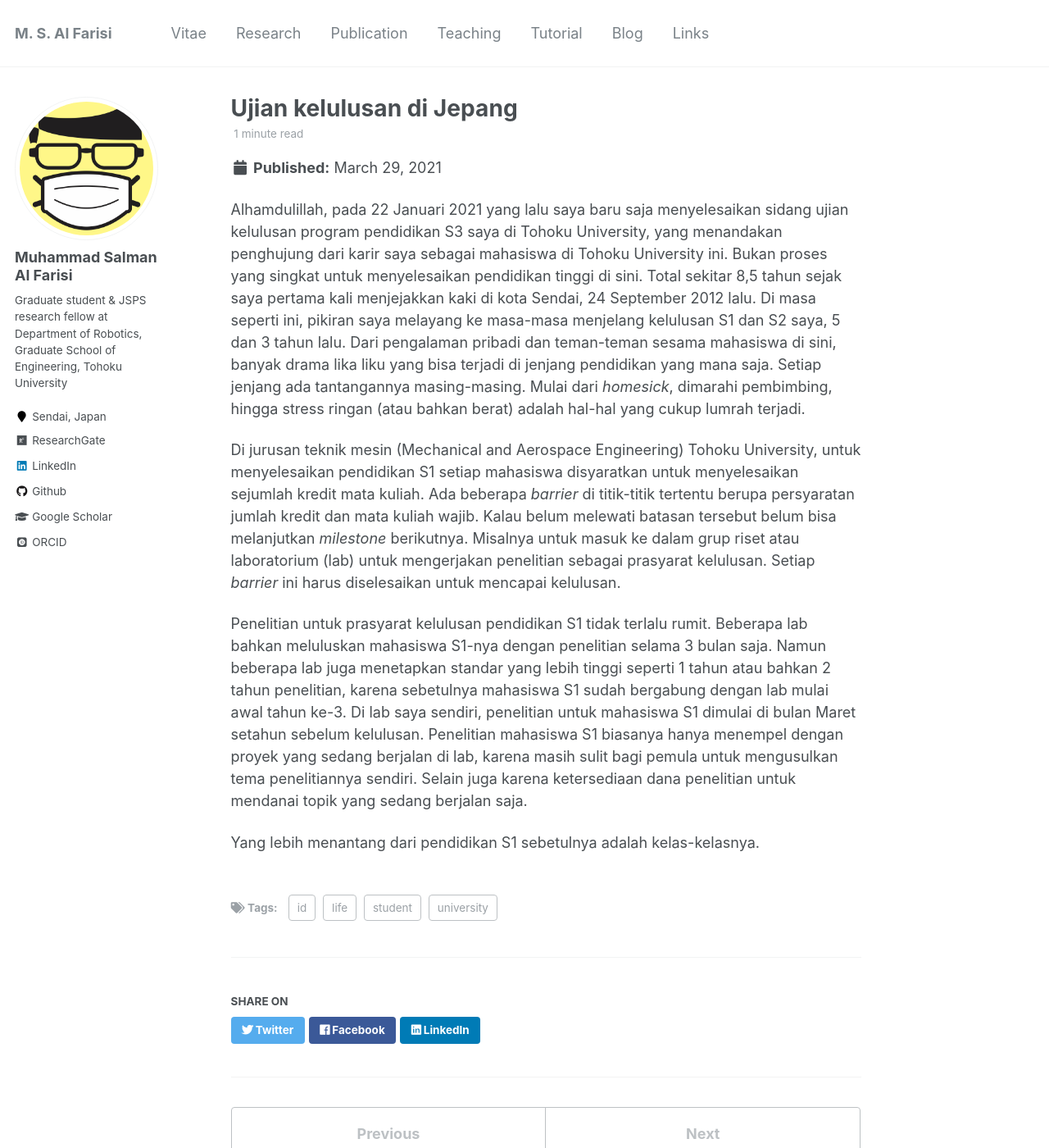
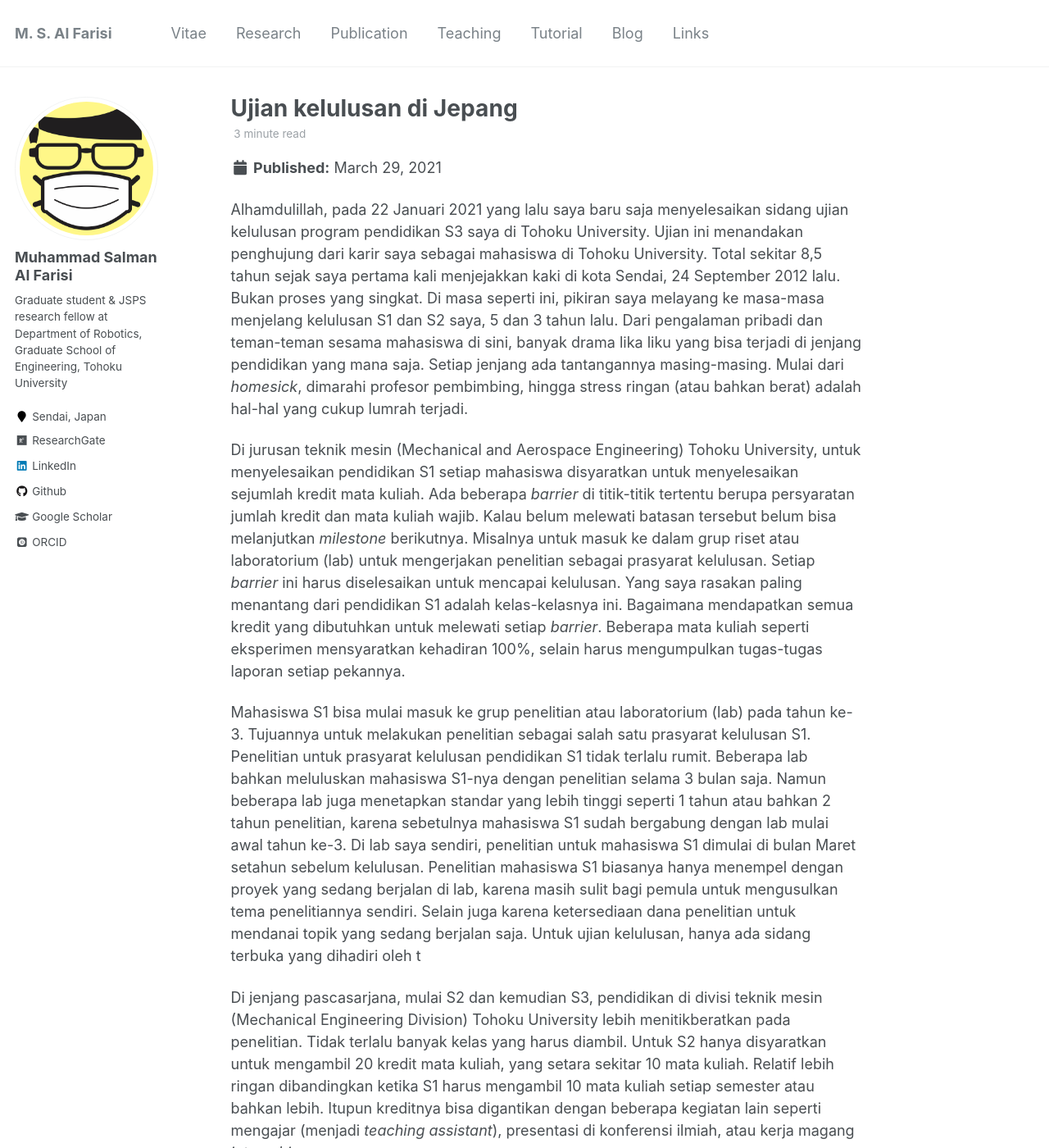
Before and after one commit to msalfarisi/msalfarisi.github.io, a Jekyll site: the page built from _posts/2021-03-29-ujian-kelulusan.md, in a window 1280 px wide and 1400 px high. Shown: the whole window at 82% size. Built offline with Jekyll 4.4.1, drawn with Linux system fonts in a browser that asks for light colours; some web fonts are replaced; some of the changed text lies outside the part shown.

Commit message:
Update 2021-03-29-ujian-kelulusan.md

```diff
--- a/_posts/2021-03-29-ujian-kelulusan.md
+++ b/_posts/2021-03-29-ujian-kelulusan.md
@@ -9,10 +9,12 @@ tags:
   - student
 ---
 
-Alhamdulillah, pada 22 Januari 2021 yang lalu saya baru saja menyelesaikan sidang ujian kelulusan program pendidikan S3 saya di Tohoku University, yang menandakan penghujung dari karir saya sebagai mahasiswa di Tohoku University ini. Bukan proses yang singkat untuk menyelesaikan pendidikan tinggi di sini. Total sekitar 8,5 tahun sejak saya pertama kali menjejakkan kaki di kota Sendai, 24 September 2012 lalu. Di masa seperti ini, pikiran saya melayang ke masa-masa menjelang kelulusan S1 dan S2 saya, 5 dan 3 tahun lalu. Dari pengalaman pribadi dan teman-teman sesama mahasiswa di sini, banyak drama lika liku yang bisa terjadi di jenjang pendidikan yang mana saja. Setiap jenjang ada tantangannya masing-masing. Mulai dari _homesick_, dimarahi pembimbing, hingga stress ringan (atau bahkan berat) adalah hal-hal yang cukup lumrah terjadi.
+Alhamdulillah, pada 22 Januari 2021 yang lalu saya baru saja menyelesaikan sidang ujian kelulusan program pendidikan S3 saya di Tohoku University. Ujian ini menandakan penghujung dari karir saya sebagai mahasiswa di Tohoku University. Total sekitar 8,5 tahun sejak saya pertama kali menjejakkan kaki di kota Sendai, 24 September 2012 lalu. Bukan proses yang singkat. Di masa seperti ini, pikiran saya melayang ke masa-masa menjelang kelulusan S1 dan S2 saya, 5 dan 3 tahun lalu. Dari pengalaman pribadi dan teman-teman sesama mahasiswa di sini, banyak drama lika liku yang bisa terjadi di jenjang pendidikan yang mana saja. Setiap jenjang ada tantangannya masing-masing. Mulai dari _homesick_, dimarahi profesor pembimbing, hingga stress ringan (atau bahkan berat) adalah hal-hal yang cukup lumrah terjadi.
 
-Di jurusan teknik mesin (Mechanical and Aerospace Engineering) Tohoku University, untuk menyelesaikan pendidikan S1 setiap mahasiswa disyaratkan untuk menyelesaikan sejumlah kredit mata kuliah. Ada beberapa _barrier_ di titik-titik tertentu berupa persyaratan jumlah kredit dan mata kuliah wajib. Kalau belum melewati batasan tersebut belum bisa melanjutkan _milestone_ berikutnya. Misalnya untuk masuk ke dalam grup riset atau laboratorium (lab) untuk mengerjakan penelitian sebagai prasyarat kelulusan. Setiap _barrier_ ini harus diselesaikan untuk mencapai kelulusan.
+Di jurusan teknik mesin (Mechanical and Aerospace Engineering) Tohoku University, untuk menyelesaikan pendidikan S1 setiap mahasiswa disyaratkan untuk menyelesaikan sejumlah kredit mata kuliah. Ada beberapa _barrier_ di titik-titik tertentu berupa persyaratan jumlah kredit dan mata kuliah wajib. Kalau belum melewati batasan tersebut belum bisa melanjutkan _milestone_ berikutnya. Misalnya untuk masuk ke dalam grup riset atau laboratorium (lab) untuk mengerjakan penelitian sebagai prasyarat kelulusan. Setiap _barrier_ ini harus diselesaikan untuk mencapai kelulusan. Yang saya rasakan paling menantang dari pendidikan S1 adalah kelas-kelasnya ini. Bagaimana mendapatkan semua kredit yang dibutuhkan untuk melewati setiap _barrier_. Beberapa mata kuliah seperti eksperimen mensyaratkan kehadiran 100%, selain harus mengumpulkan tugas-tugas laporan setiap pekannya.
 
-Penelitian untuk prasyarat kelulusan pendidikan S1 tidak terlalu rumit. Beberapa lab bahkan meluluskan mahasiswa S1-nya dengan penelitian selama 3 bulan saja. Namun beberapa lab juga menetapkan standar yang lebih tinggi seperti 1 tahun atau bahkan 2 tahun penelitian, karena sebetulnya mahasiswa S1 sudah bergabung dengan lab mulai awal tahun ke-3. Di lab saya sendiri, penelitian untuk mahasiswa S1 dimulai di bulan Maret setahun sebelum kelulusan. Penelitian mahasiswa S1 biasanya hanya menempel dengan proyek yang sedang berjalan di lab, karena masih sulit bagi pemula untuk mengusulkan tema penelitiannya sendiri. Selain juga karena ketersediaan dana penelitian untuk mendanai topik yang sedang berjalan saja.
+Mahasiswa S1 bisa mulai masuk ke grup penelitian atau laboratorium (lab) pada tahun ke-3. Tujuannya untuk melakukan penelitian sebagai salah satu prasyarat kelulusan S1. Penelitian untuk prasyarat kelulusan pendidikan S1 tidak terlalu rumit. Beberapa lab bahkan meluluskan mahasiswa S1-nya dengan penelitian selama 3 bulan saja. Namun beberapa lab juga menetapkan standar yang lebih tinggi seperti 1 tahun atau bahkan 2 tahun penelitian, karena sebetulnya mahasiswa S1 sudah bergabung dengan lab mulai awal tahun ke-3. Di lab saya sendiri, penelitian untuk mahasiswa S1 dimulai di bulan Maret setahun sebelum kelulusan. Penelitian mahasiswa S1 biasanya hanya menempel dengan proyek yang sedang berjalan di lab, karena masih sulit bagi pemula untuk mengusulkan tema penelitiannya sendiri. Selain juga karena ketersediaan dana penelitian untuk mendanai topik yang sedang berjalan saja. Untuk ujian kelulusan, hanya ada sidang terbuka yang dihadiri oleh t
 
-Yang lebih menantang dari pendidikan S1 sebetulnya adalah kelas-kelasnya.
+Di jenjang pascasarjana, mulai S2 dan kemudian S3, pendidikan di divisi teknik mesin (Mechanical Engineering Division) Tohoku University lebih menitikberatkan pada penelitian. Tidak terlalu banyak kelas yang harus diambil. Untuk S2 hanya disyaratkan untuk mengambil 20 kredit mata kuliah, yang setara sekitar 10 mata kuliah. Relatif lebih ringan dibandingkan ketika S1 harus mengambil 10 mata kuliah setiap semester atau bahkan lebih. Itupun kreditnya bisa digantikan dengan beberapa kegiatan lain seperti mengajar (menjadi _teaching assistant_), presentasi di konferensi ilmiah, atau kerja magang _internship_.
+
+Penelitian di jenjang pendidikan S2 dilakukan selama 2 tahun penuh masa pendidikan. Jadi pada intinya tujuan sehari-hari berangkat ke kampus adalah untuk melakukan penelitian di lab, diselingi mengambil beberapa mata kuliah di kelas. Masa pendidikan pun
```
